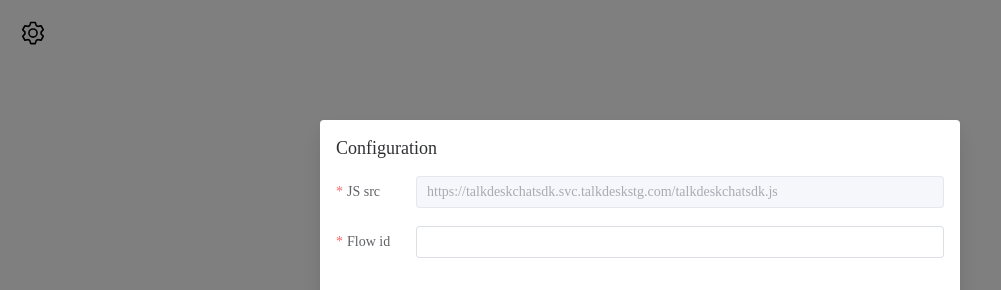
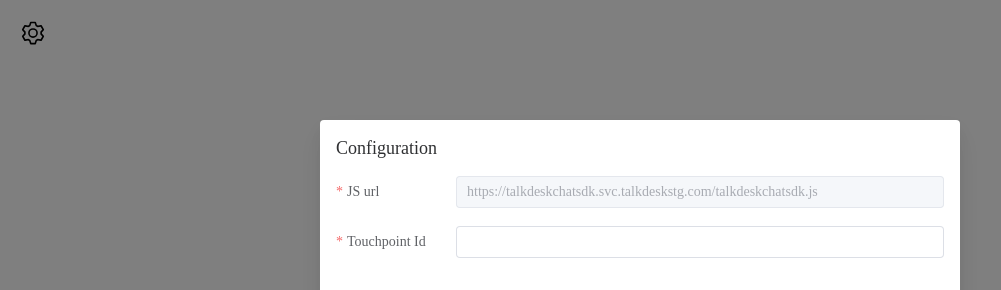
Before and after one commit to TD-Yofun/sample-chat-netlify, a Vue app: page / in a window 1280 px wide. Shown: the top 290 px of the page, without its empty margins (0-1001 px from the left). Built offline with nearby package versions, Linux system fonts and the light colour scheme.

Commit message:
chore: update

```diff
--- a/src/components/InitModal.vue
+++ b/src/components/InitModal.vue
@@ -37,11 +37,15 @@ const rules = reactive<FormRules>({
     },
   ],
   flow_id: [
-    { required: true, message: "Please input flow id value", trigger: "blur" },
+    {
+      required: true,
+      message: "Please input touchpoint id value",
+      trigger: "blur",
+    },
     {
       validator: (rule, value: string, callback) => {
         if (!value.trim()) {
-          callback(new Error("Please input flow id value"));
+          callback(new Error("Please input touchpoint id value"));
         } else {
           callback();
         }
@@ -87,15 +91,15 @@ const start = async () => {
     <el-form
       ref="ruleFormRef"
       :model="form"
-      label-width="80px"
+      label-width="120px"
       :rules="rules"
       label-position="left"
     >
-      <el-form-item label="JS src" prop="src">
+      <el-form-item label="JS url" prop="src">
         <el-input v-model="form.src" disabled />
       </el-form-item>
 
-      <el-form-item label="Flow id" prop="flow_id">
+      <el-form-item label="Touchpoint Id" prop="flow_id">
         <el-input v-model="form.flow_id" />
       </el-form-item>
     </el-form>
```
Also changed, not shown: 1 other file (tests, documents, lock files or other folders).
